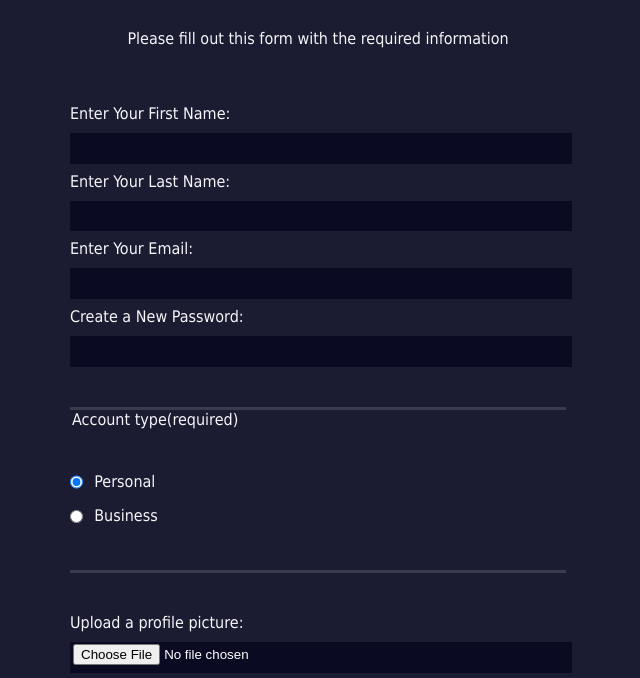
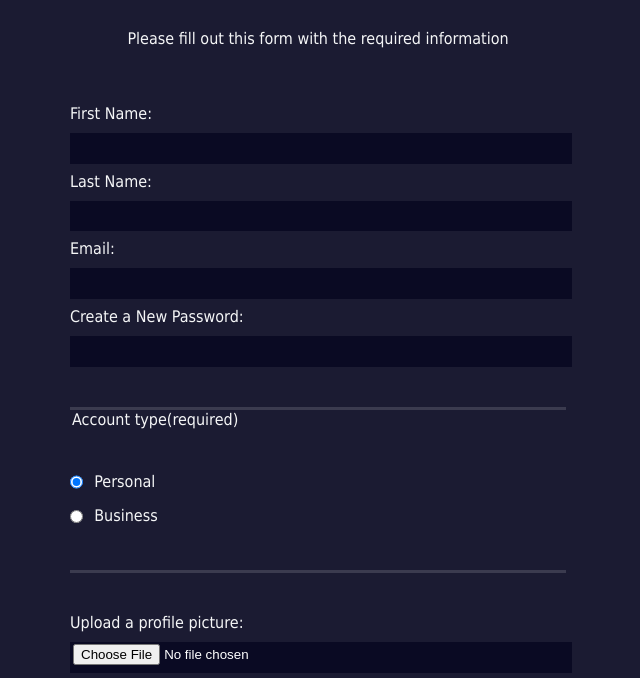
Before and after one commit to MakChay/Fill-in-Form, a plain HTML site: page index.html in a window 1280 px wide. Shown: the part 73-751 px from the top of the page, without its empty margins (322-962 px from the left). Drawn offline with Linux system fonts and the light colour scheme.

Commit message:
Update index.html

```diff
--- a/index.html
+++ b/index.html
@@ -11,9 +11,9 @@
 
         <form>
             <fieldset>
-                <label for="first-name"> Enter Your First Name: <input id="first-name" type="text" name="first-name" required/> </label>
-                <label for="last-name"> Enter Your Last Name: <input id="last-name" type="text" name="last-name" required/> </label>
-                <label for="email"> Enter Your Email: <input id="email" type="email" name="email" required/> </label>
+                <label for="first-name"> First Name: <input id="first-name" type="text" name="first-name" required/> </label>
+                <label for="last-name"> Last Name: <input id="last-name" type="text" name="last-name" required/> </label>
+                <label for="email"> Email: <input id="email" type="email" name="email" required/> </label>
                 <label for="new-password">Create a New Password: <input id="new-password" type="password" pattern="[a-z0-5]{8,}" name="password" required/> </label>
             </fieldset>
 
```
